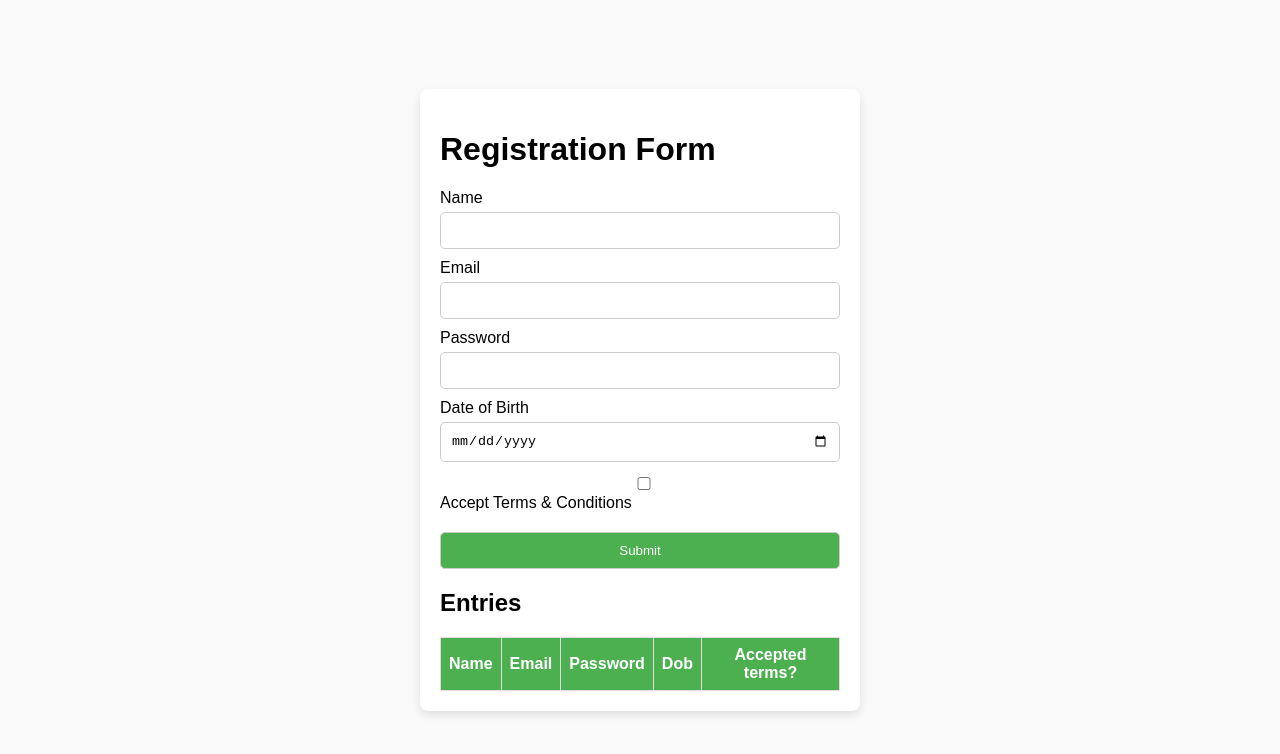
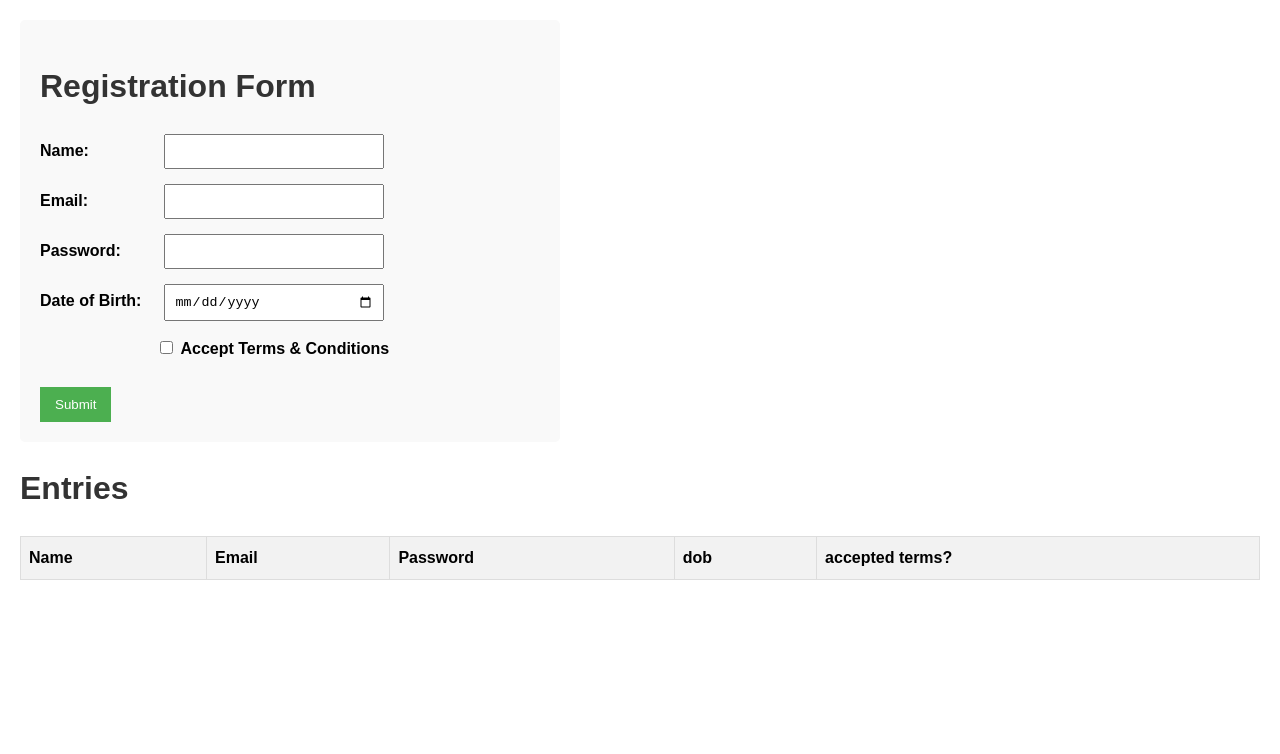
Before and after one commit to balaji-133/wd101, a plain HTML site: page index.html in a window 1280 px wide. Drawn offline with Linux system fonts and the light colour scheme.

Commit message:
Update index.html

```diff
--- a/index.html
+++ b/index.html
@@ -1,103 +1,125 @@
 <!DOCTYPE html>
 <html lang="en">
 <head>
-  <meta charset="UTF-8" />
-  <meta name="viewport" content="width=device-width, initial-scale=1.0" />
+    <meta charset="UTF-8">
+    <meta name="viewport" content="width=device-width, initial-scale=1.0">
     <title>Registration Form</title>
     <style>
         body {
             font-family: Arial, sans-serif;
-      display: flex;
-      justify-content: center;
-      align-items: center;
-      flex-direction: column;
-      height: 100vh;
-      margin: 0;
-      background-color: #f9f9f9;
+            margin: 20px;
+            line-height: 1.6;
         }
-    .container {
-      background: #fff;
+        h1 {
+            color: #333;
+        }
+        .form-container {
+            background: #f9f9f9;
             padding: 20px;
-      border-radius: 8px;
-      box-shadow: 0 4px 8px rgba(0,0,0,0.1);
-      width: 100%;
-      max-width: 400px;
+            border-radius: 5px;
+            margin-bottom: 20px;
+            max-width: 500px;
         }
-    form label {
-      display: block;
-      margin-top: 10px;
+        .form-group {
+            margin-bottom: 15px;
         }
-    input, button {
-      width: 100%;
-      padding: 10px;
-      margin-top: 5px;
-      border-radius: 5px;
-      border: 1px solid #ccc;
-      box-sizing: border-box;
+        label {
+            display: inline-block;
+            width: 120px;
+            font-weight: bold;
+        }
+        input[type="text"],
+        input[type="email"],
+        input[type="password"],
+        input[type="date"] {
+            padding: 8px;
+            width: 200px;
+        }
+        input[type="checkbox"] {
+            margin-left: 120px;
         }
         button {
-      background-color: #4CAF50;
+            background: #4CAF50;
             color: white;
+            border: none;
+            padding: 10px 15px;
+            margin-top: 10px;
             cursor: pointer;
-      margin-top: 20px;
         }
         button:hover {
-      background-color: #45a049;
+            background: #45a049;
         }
         table {
+            width: 100%;
+            border-collapse: collapse;
             margin-top: 20px;
-      border-collapse: collapse;
-      width: 100%;
         }
         th, td {
             border: 1px solid #ddd;
             padding: 8px;
-      text-align: center;
+            text-align: left;
         }
         th {
-      background-color: #4CAF50;
-      color: white;
+            background-color: #f2f2f2;
+        }
+        .error {
+            color: red;
+            font-size: 0.9em;
+            margin-left: 120px;
         }
     </style>
 </head>
 <body>
-  <div class="container">
-    <form id="registrationForm">
+    <div class="form-container">
         <h1>Registration Form</h1>
 
-      <label for="name">Name</label>
-      <input type="text" id="name" name="name" required />
+        <form id="registrationForm">
+            <div class="form-group">
+                <label for="name">Name:</label>
+                <input type="text" id="name" required>
+            </div>
 
-      <label for="email">Email</label>
-      <input type="email" id="email" name="email" required />
+            <div class="form-group">
+                <label for="email">Email:</label>
+                <input type="email" id="email" required>
+            </div>
 
-      <label for="password">Password</label>
-      <input type="password" id="password" name="password" required minlength="6" />
+            <div class="form-group">
+                <label for="password">Password:</label>
+                <input type="password" id="password" required>
+            </div>
 
-      <label for="dob">Date of Birth</label>
-      <input type="date" id="dob" name="dob" required />
+            <div class="form-group">
+                <label for="dob">Date of Birth:</label>
+                <input type="date" id="dob" required>
+                <div id="dobError" class="error"></div>
+            </div>
 
-      <label>
-        <input type="checkbox" id="terms" /> Accept Terms & Conditions
-      </label>
+            <div class="form-group">
+                <input type="checkbox" id="acceptTerms">
+                <label for="acceptTerms" style="width: auto;">Accept Terms & Conditions</label>
+            </div>
 
             <button type="submit">Submit</button>
         </form>
+    </div>
 
-    <h2>Entries</h2>
-    <table id="entriesTable" border="1">
+    <h1>Entries</h1>
+    <table id="userTable">
         <thead>
             <tr>
                 <th>Name</th>
                 <th>Email</th>
                 <th>Password</th>
-          <th>Dob</th>
-          <th>Accepted terms?</th>
+                <th>dob</th>
+                <th>accepted terms?</th>
             </tr>
         </thead>
-      <tbody></tbody>
+        <tbody id="userTableBody">
+            <!-- Table rows will be added here dynamically -->
+        </tbody>
     </table>
-  </div>
+
     <script src="index.js"></script>
 </body>
 </html>
```
Lines whose indentation alone changed are shown as unchanged.
